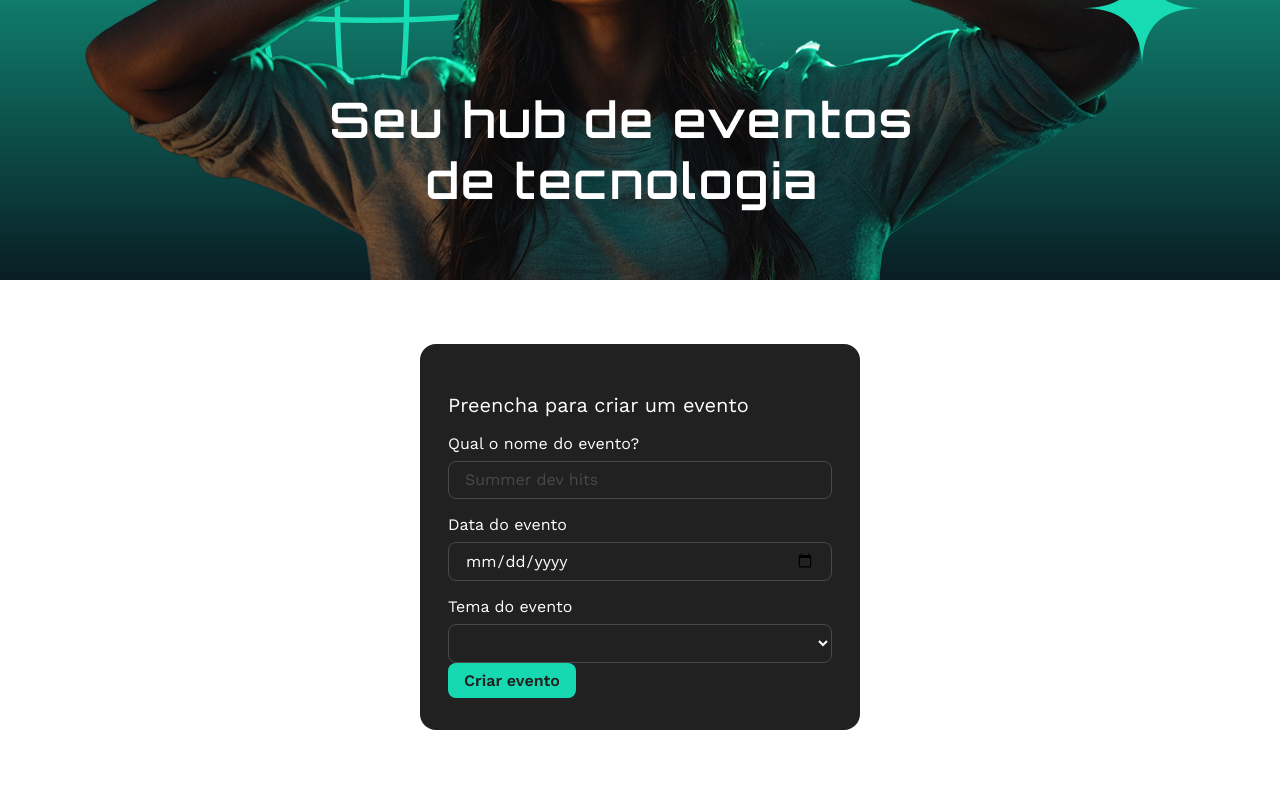
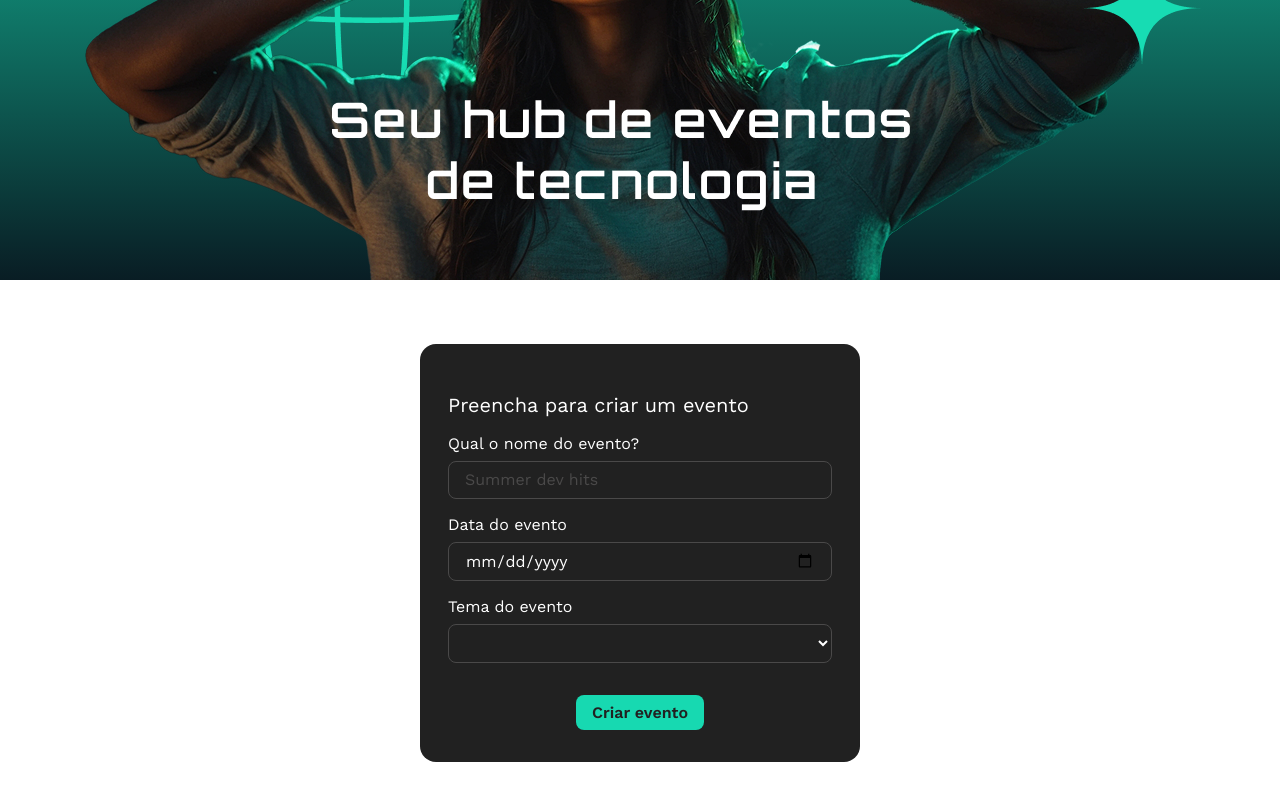
Before and after one commit to jvtrfortunato/tecboard, a React (Vite) app: page / in a window 1280 px wide. Shown: the part 402-1202 px from the top of the page. Built offline with nearby package versions, Linux system fonts and the light colour scheme.

Commit message:
style: aplica estilização no componente FormularioDeEvento

```diff
--- a/src/components/FormularioDeEvento/formulario-de-evento.estilos.css
+++ b/src/components/FormularioDeEvento/formulario-de-evento.estilos.css
@@ -12,3 +12,8 @@
   flex-direction: column;
   gap: 16px;
 }
+
+.acoes {
+  margin-top: 32px;
+  text-align: center;
+}
```
